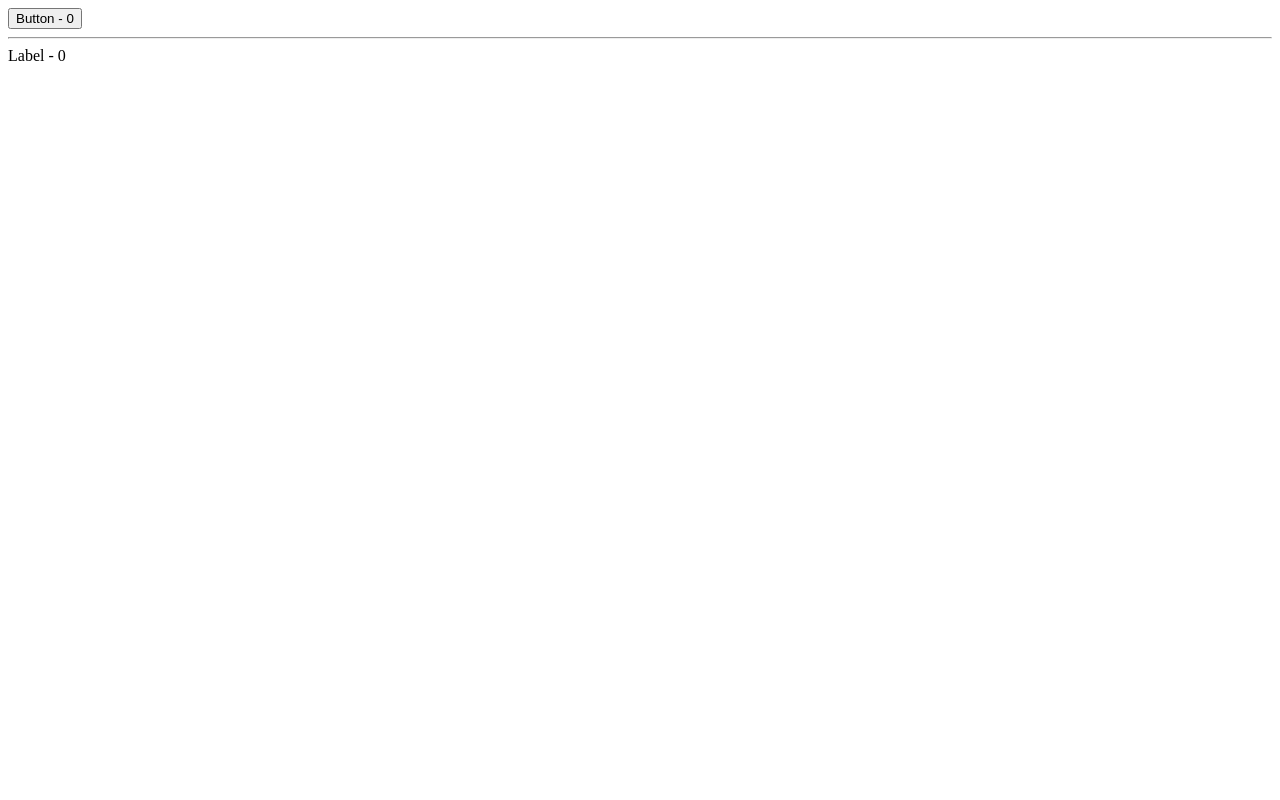
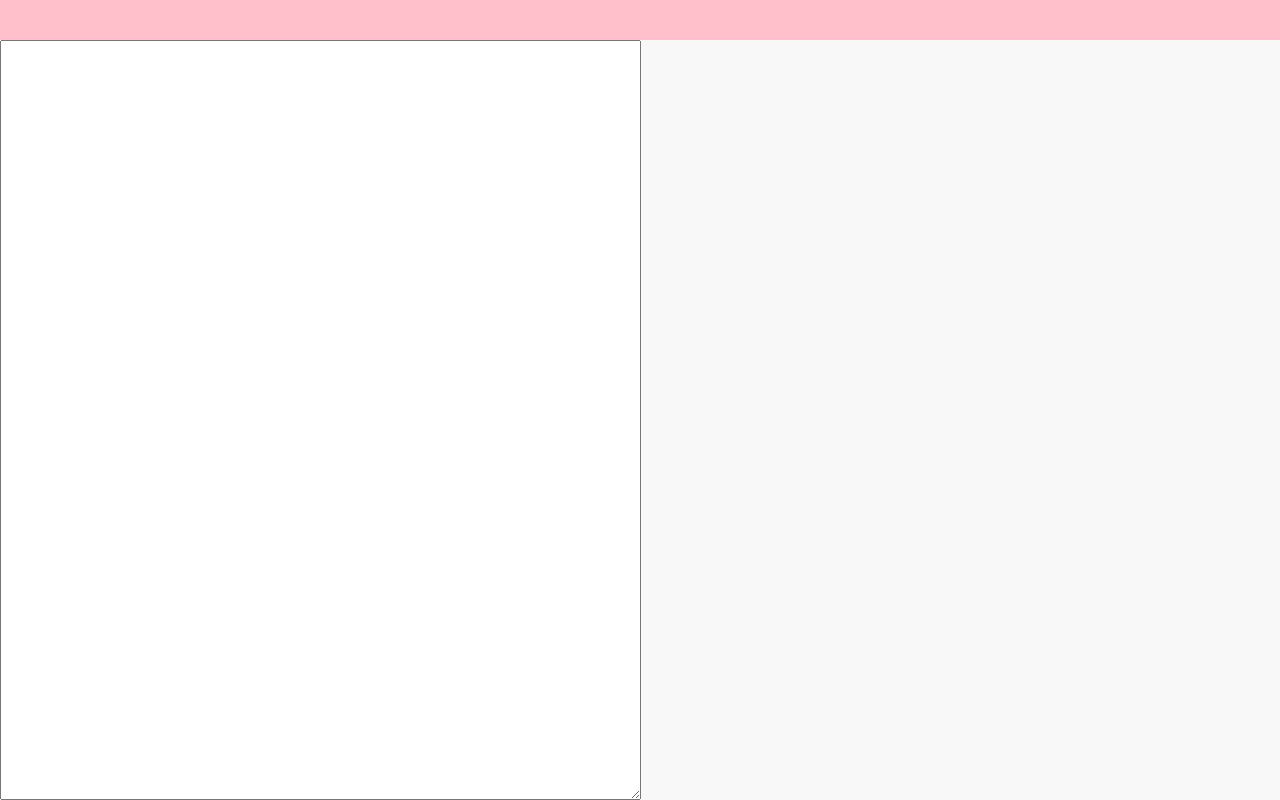
Before and after one commit to xtracrunchy/reactTut, a React (Create React App) app: page / in a window 1280 px wide. Built offline with nearby package versions, Linux system fonts and the light colour scheme.

Commit message:
Built a JSX Live Compiler as a React Component

```diff
--- a/package.json
+++ b/package.json
@@ -7,7 +7,6 @@
     "react-dom": "^15.6.1",
     "react-scripts": "0.9.5"
   },
-  "devDependencies": {},
   "scripts": {
     "start": "react-scripts start",
     "build": "react-scripts build",
--- a/public/index.html
+++ b/public/index.html
@@ -3,6 +3,7 @@
   <head>
     <meta charset="utf-8">
     <title>React App</title>
+    <script src="https://cdnjs.cloudflare.com/ajax/libs/babel-standalone/6.25.0/babel.min.js"></script>
   </head>
   <body>
     <div id="root"></div>
--- /dev/null
+++ b/src/App.css
@@ -0,0 +1,34 @@
+body{
+  margin: 0;
+  padding: 0;
+  font-family: monospace;
+}
+
+header{
+  display: block;
+  height: 5vh;
+  overflow: auto;
+  background-color: pink;
+  color: red;
+  font-size: 28px;
+}
+
+.container{
+  height: 95vh;
+  display: flex;
+}
+
+pre {
+  background-color: #f8f8f8;
+}
+
+pre, textarea {
+  width: 50%;
+  font-family: monospace;
+  font-size: 28px;
+  margin: 0;
+  padding: 10px;
+  color: #222;
+}
+
+textarea: focus {outline: 0}
--- a/src/App.js
+++ b/src/App.js
@@ -1,55 +1,42 @@
 import React from 'react';
+import './App.css';
 
-// HOC = Higher Order Component
-const HOC = (InnerComponent) => class extends React.Component {
+class App extends React.Component {
   constructor(){
     super();
-    this.state = {count : 0}
+    this.state = {
+      input: '/* add your jsx here */',
+      output: '',
+      err: ''
+    }
   }
 
-  update(){
-    this.setState({count : this.state.count + 1})
+  update(e){
+    let code = e.target.value
+    try {
+      this.setState({
+        output: window.Babel.transform(code, {presets: ['es2015', 'react']}).code,
+        err: ''
+      })
+    } catch(err) {
+      this.setState({err: err.message})
+    }
   }
 
-  componentWillMount(){
-    console.log('this will mount')
-  }
-
-  render() {
-    return(
-      <InnerComponent update={this.update.bind(this)}
-      {...this.props}
-      {...this.state}
-      />
-    )
-  }
-}
-
-class App extends React.Component {
   render(){
     return(
       <div>
-        <Button>Button</Button>
-        <hr />
-        <LabelHOC>Label</LabelHOC>
+        <header> {this.state.err} </header>
+        <div className="container">
+          <textarea onChange={this.update.bind(this)} default={this.state.input}
+            />
+            <pre>
+              {this.state.output}
+            </pre>
+        </div>
       </div>
     )
   }
 }
 
-const Button = HOC((props) => <button onClick={props.update}>{props.children} - {props.count}</button>)
-
-class Label extends React.Component {
-  componentWillMount(){
-    console.log("label will mount once")
-  }
-  render() {
-    return (
-      <label onMouseMove={this.props.update}>{this.props.children} - {this.props.count}</label>
-    )
-  }
-}
-
-const LabelHOC = HOC(Label)
-
 export default App
```
